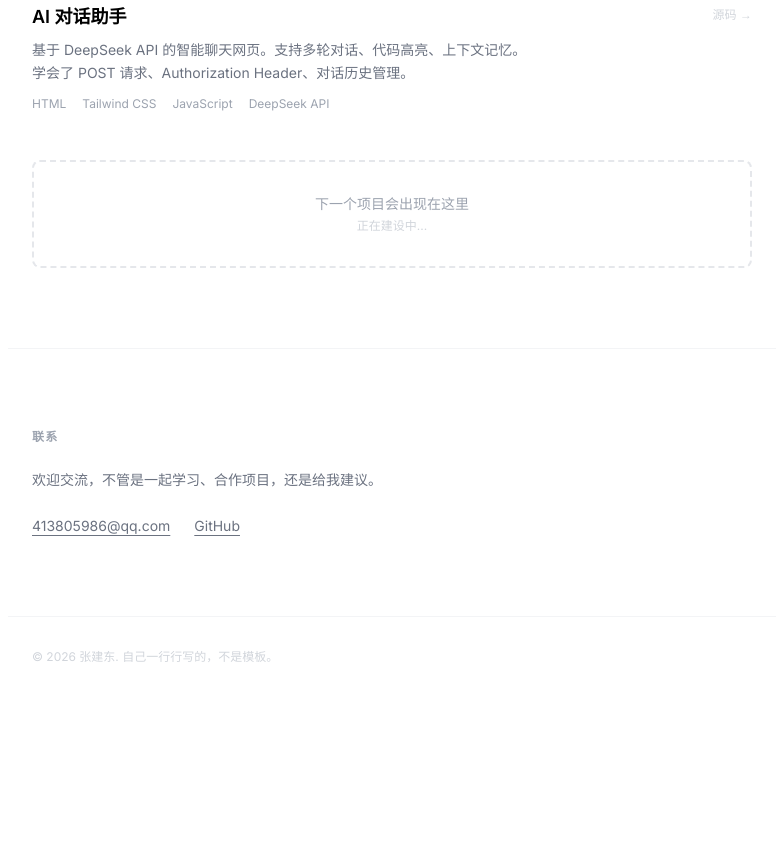
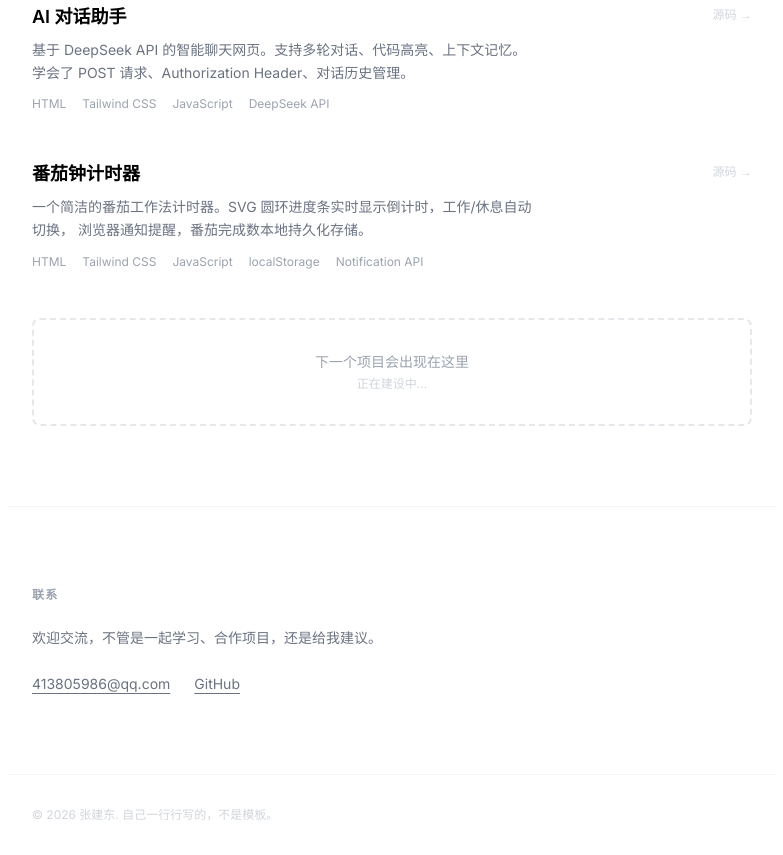
Before and after one commit to harryzhanggdsz-maker/resume-website, a plain HTML site: page index.html in a window 1280 px wide. Shown: the part 1376-2231 px from the top of the page, without its empty margins (248-1031 px from the left). Before the commit the page ends 2073 px from the top, so only its background shows below. Drawn offline with nearby package versions, Linux system fonts and the light colour scheme; no server answers.

Commit message:
添加项目4：番茄钟计时器 - SVG圆环倒计时 + 工作/休息自动切换 - localStorage持久化 + 浏览器通知

```diff
--- a/index.html
+++ b/index.html
@@ -148,6 +148,29 @@
         </div>
       </div>
 
+      <!-- Project 4 -->
+      <div class="group mt-12">
+        <div class="flex items-start justify-between">
+          <div>
+            <h3 class="text-lg font-semibold group-hover:text-gray-500 transition-colors">
+              番茄钟计时器
+            </h3>
+            <p class="mt-2 text-gray-500 text-sm leading-relaxed max-w-lg">
+              一个简洁的番茄工作法计时器。SVG 圆环进度条实时显示倒计时，工作/休息自动切换，
+              浏览器通知提醒，番茄完成数本地持久化存储。
+            </p>
+            <div class="mt-3 flex gap-4 text-xs text-gray-400">
+              <span>HTML</span>
+              <span>Tailwind CSS</span>
+              <span>JavaScript</span>
+              <span>localStorage</span>
+              <span>Notification API</span>
+            </div>
+          </div>
+          <a href="https://github.com/harryzhanggdsz-maker/pomodoro-timer" class="text-xs text-gray-300 hover:text-black transition-colors whitespace-nowrap mt-1">源码 →</a>
+        </div>
+      </div>
+
       <!-- 更多项目会加在这里 -->
       <div class="border-2 border-dashed border-gray-200 rounded-lg p-8 text-center text-gray-400 mt-12">
         <p class="text-sm">下一个项目会出现在这里</p>
```
